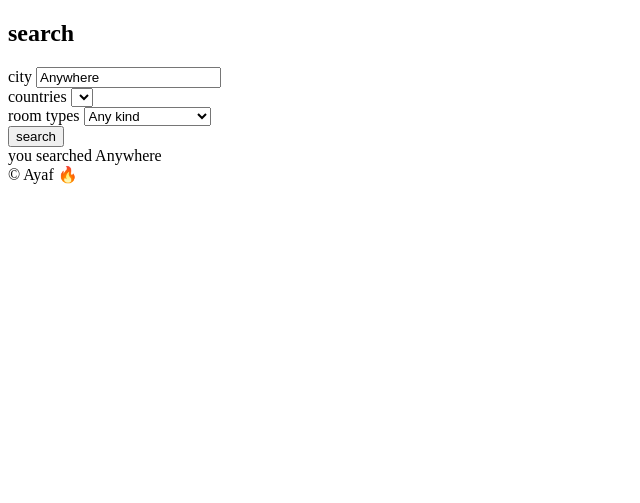
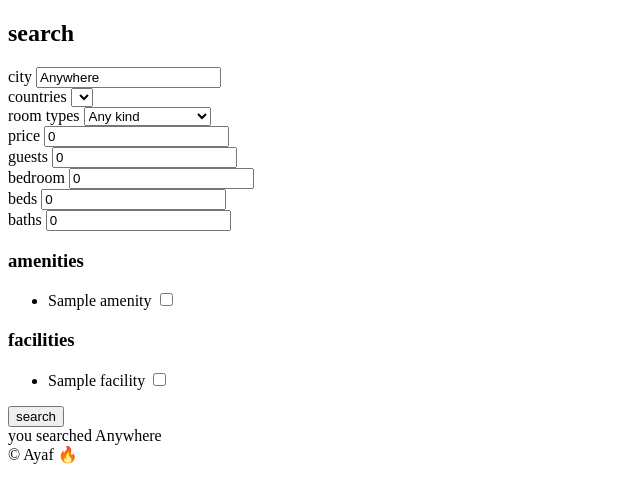
Before and after one commit to Ayaf-Bless/airbnb-clone-v4, a Django app: page /rooms/search/ in a window 1280 px wide. Shown: the part 60-563 px from the top of the page, without its empty margins (0-640 px from the left). Run offline with Django 4.2, Linux system fonts and the light colour scheme; tables that the repository leaves empty hold one stand-in row (values such as "Sample post"); lists and menus that the app fills with data are empty.

Commit message:
implemeting the form on search page part-3

```diff
--- a/rooms/urls.py
+++ b/rooms/urls.py
@@ -3,4 +3,5 @@ from . import views
 
 app_name = "room"
 
-urlpatterns = [path("<int:pk>", views.RoomDetail.as_view(), name="detail"), path("search/", views.search, name="search")]
+urlpatterns = [path("<int:pk>", views.RoomDetail.as_view(), name="detail"),
+               path("search/", views.search, name="search")]
--- a/rooms/views.py
+++ b/rooms/views.py
@@ -27,13 +27,29 @@ def search(request: HttpRequest):
     city = str.capitalize(request.GET.get("city", "Anywhere"))
     country = request.GET.get("country", "AF")
     room_type = int(request.GET.get("room_types", 0))
+    price = int(request.GET.get("price", 0))
+    guests = int(request.GET.get("guests", 0))
+    bedroom = int(request.GET.get("bedroom", 0))
+    beds = int(request.GET.get("beds", 0))
+    baths = int(request.GET.get("baths", 0))
+
+    form = {"city": city,
+            "room_type": room_type,
+            "country": country,
+            "price": price,
+            "guests": guests,
+            "bedroom": bedroom,
+            "beds": beds,
+            "baths": baths, }
+
     room_types = room_models.RoomType.objects.all()
+    amenities = room_models.Amenity.objects.all()
+    falities = room_models.Facility.objects.all()
 
     choices = {"countries": countries,
-               "room_types": room_types, }
-    form = {"city": city,
-            "room_type": room_type,
-            "country": country}
+               "room_types": room_types, "amenities": amenities,
+               "facilities": falities,
+               }
     return render(request, "rooms/search.html",
                   {
                       **choices, **form
--- a/templates/rooms/search.html
+++ b/templates/rooms/search.html
@@ -30,6 +30,48 @@
                 {% endfor %}
             </select>
         </div>
+        <div>
+            <label for="price">price</label>
+        <input type="number" name="price" value={{price}} id="price" placeholder="price" />
+        </div>
+        <div>
+            <label for="guests">guests</label>
+        <input type="number" name="guests" value={{guests}} id="guests" placeholder="guests" />
+        </div>
+        <div>
+            <label for="bedroom">bedroom</label>
+        <input type="number" name="bedroom" value={{bedroom}} id="bedroom" placeholder="bedroom" />
+        </div>
+        <div>
+            <label for="beds">beds</label>
+        <input type="number" name="beds" value={{beds}} id="beds" placeholder="beds" />
+        </div>
+        <div>
+            <label for="baths">baths</label>
+        <input type="number" name="baths" value={{baths}} id="baths" placeholder="baths" />
+        </div>
+        <div>
+            <h3>amenities</h3>
+            <ul>
+                {% for amenity in amenities %}
+                    <li>
+                        <label for="a_{{amenity.pk}}">{{amenity.name}}</label>
+                        <input type="checkbox" name="a_{{amenity.pk}}" id="a_{{amenity.pk}}" value={{amenity.pk}} />
+                    </li>
+                {% endfor %}
+            </ul>
+        </div>
+        <div>
+            <h3>facilities</h3>
+            <ul>
+                {% for facility in facilities %}
+                    <li>
+                        <label for="f_{{facility.pk}}">{{facility.name}}</label>
+                        <input type="checkbox" name="f_{{facility.pk}}" id="f_{{facility.pk}}" value={{facility.pk}} />
+                    </li>
+                {% endfor %}
+            </ul>
+        </div>
         <button>search</button>
     </form>
 
```
